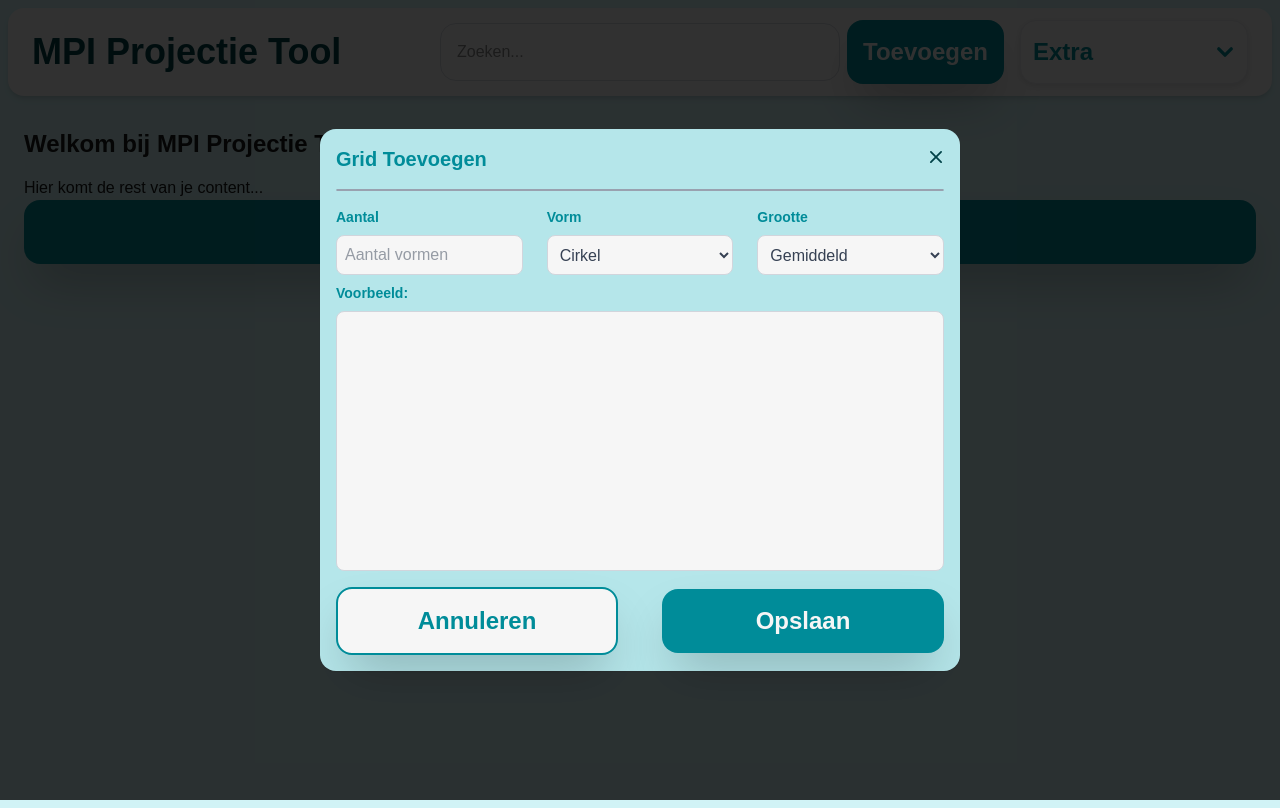
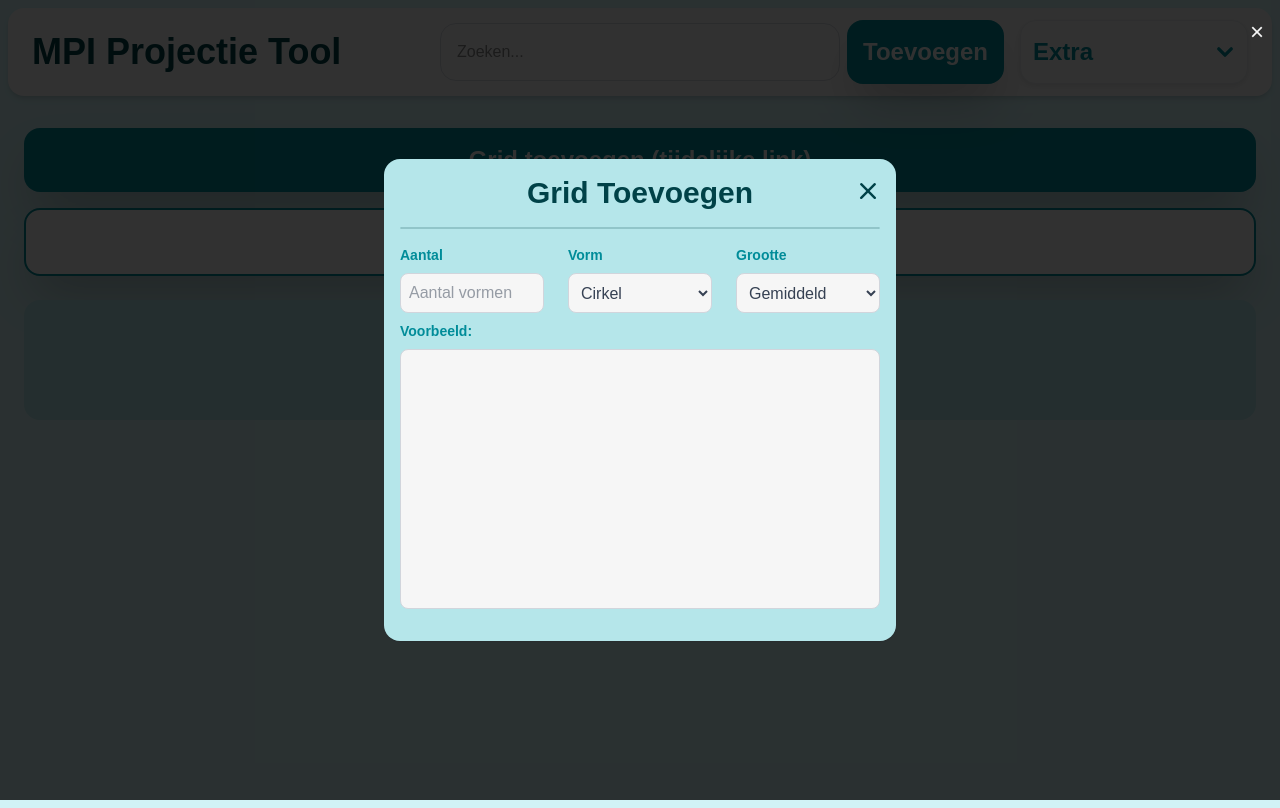
Before and after one commit to Thomas-More-Digital-Innovation/2526-MPI-003-Workarea-projections, a Next.js app in the folder code/: page / in a window 1280 px wide. Both pictures are taken after a click on the button "Grid toevoegen (tijdelijke link)". Built offline with nearby package versions, Linux system fonts and the light colour scheme.

Commit message:
preset display component
GridCard (home page), extra logica, selecteren van grid preset en button enable/disable op basis daarvan.

```diff
--- a/code/src/app/page.tsx
+++ b/code/src/app/page.tsx
@@ -1,10 +1,39 @@
 "use client";
 
-import { Navbar, Button, Popup } from "@/components";
-import { useState } from "react";
+import React, { useState, useEffect } from "react";
+import { Navbar, Button, Popup, GridCard } from "@/components";
+
+interface CardData {
+  id: number;
+  title: string;
+  description: string;
+}
 
 export default function Home() {
   const [showPopup, setShowPopup] = useState(false);
+  const [selectedCard, setSelectedCard] = useState<number | null>(null);
+  const [presets, setPresets] = useState<any[]>([]);
+
+  const handleSelect = (id: string | number) => {
+    const num = Number(id);
+    setSelectedCard((prev) => (prev === num ? null : num));
+  };
+
+  useEffect(() => {
+    const loadPresets = async () => {
+      try {
+        const api = (globalThis as any)?.electronAPI;
+        if (api?.getPresets) {
+          const result = await api.getPresets();
+          setPresets(result || []);
+        }
+      } catch (err) {
+        console.error('Failed to load presets', err);
+      }
+    };
+
+    loadPresets();
+  }, []);
 
   return (
     <div className="min-h-screen bg-[var(--color-secondary)]/20">
@@ -13,23 +42,58 @@ export default function Home() {
 
       {/* Content van de pagina */}
       <main className="p-6">
-        <h1 className="text-2xl font-bold">Welkom bij MPI Projectie Tool</h1>
-        <p className="mt-4">Hier komt de rest van je content...</p>
+        <Button
+          text="Grid toevoegen (tijdelijke link)"
+          onClick={() => setShowPopup(true)}
+        />
 
-        <Button text="Grid toevoegen (tijdelijke link)" onClick={() => setShowPopup(true)} />
+        <div className="mt-4">
+          <Button
+            text={selectedCard ? "Actie op geselecteerde preset" : "Selecteer een preset om actie te doen"}
+            onClick={() => {
+              if (selectedCard != null) {
+                // replace with real action later
+                console.log('Action for selected preset', selectedCard);
+              }
+            }}
+            disabled={selectedCard == null}
+            type="secondary"
+          />
+        </div>
+
+        {/* Dynamische GridCards (from DB) */}
+        <div className="grid grid-cols-6 gap-4 mt-6">
+          {presets.length > 0 ? (
+            presets.map((p) => (
+              <GridCard
+                key={p.gridLayoutId}
+                id={p.gridLayoutId}
+                title={`Preset ${p.gridLayoutId}`}
+                description={`${p.amount} ${p.shape} ${p.size}`}
+                preset={p}
+                active={selectedCard === p.gridLayoutId}
+                onSelect={handleSelect}
+              />
+            ))
+          ) : (
+            <div className="col-span-6 p-8 rounded-2xl bg-[var(--color-popup)] text-center">
+              <p className="text-lg font-semibold">Geen presets gevonden</p>
+              <p className="text-sm text-[var(--color-text)] mt-2">Voeg een nieuw grid toe met de knop hierboven.</p>
+            </div>
+          )}
+        </div>
       </main>
 
-      {/* <Button type="primary" text="hello" onClick={() => setShowPopup(true)} />
-        {showPopup && (
-          <div className="fixed inset-0 flex items-center justify-center bg-black/80 z-50">
-            <Popup  popupType="imageUpload" />
-            <button className="absolute top-4 right-4 text-white text-2xl" onClick={() => setShowPopup(false)}>&times;</button>
-          </div>
-        )} */}
-
+      {/* Popup overlay */}
       {showPopup && (
         <div className="fixed inset-0 flex items-center justify-center bg-black/80 z-50">
           <Popup popupType="gridPreset" onClose={() => setShowPopup(false)} />
+          <button
+            className="absolute top-4 right-4 text-white text-2xl"
+            onClick={() => setShowPopup(false)}
+          >
+            &times;
+          </button>
         </div>
       )}
     </div>
--- a/code/src/components/grid/GridPreset.tsx
+++ b/code/src/components/grid/GridPreset.tsx
@@ -8,6 +8,7 @@ interface GridPresetProps {
   scale?: number;
   total: number;
   perPage?: number;
+  pagination?: boolean; // controls whether pagination UI is visible; defaults to true
 }
 
 const GRID_CONFIG = {
@@ -19,11 +20,11 @@ const GRID_CONFIG = {
   "circle-large": { rows: 1, cols: 4, maxPerPage: 4 },
 } as const;
 
-const GridPreset: React.FC<GridPresetProps> = ({ shape, size, scale = 1, total, perPage = total }) => {
+const GridPreset: React.FC<GridPresetProps> = ({ shape, size, scale = 1, total, perPage = total, pagination = true }) => {
   const gridConfig = GRID_CONFIG;
 
-  const key = `${shape}-${size}` as keyof typeof GRID_CONFIG;
-  const config = gridConfig[key];
+  const key = `${shape}-${size}`;
+  const config = gridConfig[key as keyof typeof GRID_CONFIG];
   const effectivePerPage = Math.min(perPage, config.maxPerPage);
   const totalPages = Math.ceil(total / effectivePerPage);
 
@@ -33,11 +34,13 @@ const GridPreset: React.FC<GridPresetProps> = ({ shape, size, scale = 1, total,
   const endIndex = Math.min(startIndex + effectivePerPage, total);
   const shapesArray = Array.from({ length: total }).slice(startIndex, endIndex);
 
-  const showArrows = totalPages > 1 && scale !== 1;
+  // showArrows controls visibility of pagination UI; internal pagination logic still applies
+  const showArrows = pagination && totalPages > 1 && scale !== 1;
 
   return (
     <div className="relative w-full h-full flex flex-col items-center justify-center">
-      <div className="flex items-center justify-between w-full px-5">
+      {/* Use a full-width row where the center container grows and centers its content */}
+      <div className="flex items-center w-full">
         {/* Linkerpijl of placeholder */}
         {showArrows ? (
           <ArrowLeftCircleIcon
@@ -50,12 +53,10 @@ const GridPreset: React.FC<GridPresetProps> = ({ shape, size, scale = 1, total,
           <div className="w-10 h-10 mx-2" /> // placeholder voor centrering
         )}
 
-        {/* Grid */}
-        <div
-          className={`${!scale ? "h-screen flex items-center justify-center" : ""}`}
-        >
+        {/* Grid: center container grows and centers the grid */}
+        <div className="flex-1 flex items-center justify-center">
           <div
-            className="grid gap-10 justify-center"
+            className="grid gap-1 justify-center"
             style={{
               gridTemplateColumns: `repeat(${config.cols}, auto)`,
               gridTemplateRows: `repeat(${config.rows}, auto)`,
@@ -63,7 +64,7 @@ const GridPreset: React.FC<GridPresetProps> = ({ shape, size, scale = 1, total,
           >
             {shapesArray.map((_, index) => (
               <Shape
-                key={index}
+                key={startIndex + index}
                 shape={shape}
                 size={size}
                 completed={false}
--- a/code/src/components/index.ts
+++ b/code/src/components/index.ts
@@ -8,6 +8,7 @@ export { default as InputField } from './forms/InputField';
 
 // Layout Components
 export { default as Navbar } from './layout/Navbar';
+export { default as GridCard} from './ui/GridCard';
 
 // Grid Components
 export { default as GridPreset } from './grid/GridPreset';
--- a/code/src/components/ui/Button.tsx
+++ b/code/src/components/ui/Button.tsx
@@ -4,21 +4,25 @@ interface ButtonProps {
   text: string;
   type?: "primary" | "secondary";
   onClick?: () => void;
+  disabled?: boolean;
 }
 
-const Button = ({ text, type = "primary", onClick }: ButtonProps) => {
+const Button = ({ text, type = "primary", onClick, disabled = false }: ButtonProps) => {
   const [isHovered, setIsHovered] = React.useState(false);
 
   if (type === "primary") {
+  const hoverColor = isHovered ? "var(--hover-primary)" : "var(--color-primary)";
+  const backgroundColor = disabled ? "#9ca3af" : hoverColor;
     return (
       <button
         className="w-full text-2xl p-4 text-[var(--color-white)] font-bold rounded-2xl transition-colors duration-200 cursor-pointer shadow-2xl"
         style={{
-          backgroundColor: isHovered ? "var(--hover-primary)" : "var(--color-primary)",
+          backgroundColor,
         }}
         onMouseEnter={() => setIsHovered(true)}
         onMouseLeave={() => setIsHovered(false)}
-        onClick={onClick}
+        onClick={disabled ? undefined : onClick}
+        disabled={disabled}
       >
         {text}
       </button>
@@ -28,13 +32,14 @@ const Button = ({ text, type = "primary", onClick }: ButtonProps) => {
   // Secondary button
   return (
     <button
-      className="border-2 border-[var(--color-primary)] w-full p-4 text-2xl text-[var(--color-primary)] font-bold rounded-2xl transition-colors duration-200 cursor-pointer shadow-2xl"
+      className={`border-2 border-[var(--color-primary)] w-full p-4 text-2xl font-bold rounded-2xl transition-colors duration-200 shadow-2xl ${disabled ? 'text-gray-400 cursor-not-allowed' : 'text-[var(--color-primary)] cursor-pointer'}`}
       style={{
         backgroundColor: isHovered ? "var(--hover-white)" : "var(--color-white)",
       }}
       onMouseEnter={() => setIsHovered(true)}
       onMouseLeave={() => setIsHovered(false)}
-      onClick={onClick}
+      onClick={disabled ? undefined : onClick}
+      disabled={disabled}
     >
       {text}
     </button>
--- a/code/src/components/ui/Popup.tsx
+++ b/code/src/components/ui/Popup.tsx
@@ -7,118 +7,245 @@ import { CloudArrowUpIcon, ArrowUpOnSquareIcon, ArrowDownOnSquareIcon } from "@h
 import InputField from "../forms/InputField";
 import GridPreset from "../grid/GridPreset";
 
-declare global {
-  interface Window {
-    electronAPI?: {
-      addPreset: (preset: { shape: string; size: string; amount: number }) => Promise<unknown>;
-      getPresets: () => Promise<Array<{ id: number; shape: string; size: string; amount: number }>>;
+type PopupProps = {
+  popupType: string;
+  onClose?: () => void;
 };
-  }
-}
 
-interface PopupProps {
-  popupType: "imageUpload" | "exportImport" | "removeImage" | "gridPreset";
-  onClose?: () => void;
-}
-
-const POPUP_TITLES = {
+const POPUP_TITLES: Record<string, string> = {
   imageUpload: "Foto Toevoegen",
   exportImport: "Importeer / Exporteer Presets",
   removeImage: "Foto Verwijderen",
   gridPreset: "Grid Toevoegen",
-} as const;
+};
 
 const Popup = ({ popupType, onClose }: PopupProps) => {
   const fileInputRef = useRef<HTMLInputElement>(null);
-  const [hoveredBox, setHoveredBox] = React.useState<"export" | "import" | null>(null);
+  const [hoveredBox, setHoveredBox] = React.useState<'export' | 'import' | null>(null);
+  const [fileError, setFileError] = useState<string | null>(null);
+
+  const handleDivClick = () => {
+    fileInputRef.current?.click();
+  };
+
+  const handleFileChange = async (event: React.ChangeEvent<HTMLInputElement>) => {
+    const file = event.target.files?.[0];
+    if (!file) return;
+
+    if (!file.type.startsWith("image/")) {
+      setFileError("Alleen afbeeldingsbestanden toegestaan (PNG, JPG, GIF).");
+      return;
+    }
+
+    const maxSize = 5 * 1024 * 1024; // 5MB
+    if (file.size > maxSize) {
+      setFileError("Maximale bestandsgrootte is 5MB.");
+      return;
+    }
+    setFileError(null);
+    console.log("Selected file:", file.name);
+
+    // Basic upload handling: if Electron preload API is available, save file via IPC
+    try {
+      if (typeof globalThis !== 'undefined' && (globalThis as any).electronAPI?.addImage) {
+        const arrayBuffer = await file.arrayBuffer();
+        const fileData = { name: file.name, buffer: new Uint8Array(arrayBuffer) };
+        await (globalThis as any).electronAPI.addImage(fileData, file.name);
+        // close popup after successful upload
+        onClose?.();
+      } else {
+        // Fallback: just log and keep the popup open
+        console.log('No electron API available - file ready for upload', file.name);
+      }
+    } catch (err) {
+      console.error('Upload failed', err);
+      setFileError('Upload is mislukt. Probeer opnieuw.');
+    }
+  };
+
+  const images = new Array(3).fill("praline.jpeg");
+  const title = POPUP_TITLES[popupType] || "Popup";
+
 
   const [amount, setAmount] = useState("");
   const [shape, setShape] = useState<"circle" | "rectangle">("circle");
   const [size, setSize] = useState<"small" | "medium" | "large">("medium");
-  const [presets, setPresets] = useState<
-    Array<{ id: number; shape: string; size: string; amount: number }>
-  >([]);
 
-  // Helper functions
   const handleShapeChange = (value: string) => {
-    if (value === "circle" || value === "rectangle") setShape(value);
-  };
-  const handleSizeChange = (value: string) => {
-    if (value === "small" || value === "medium" || value === "large") setSize(value);
-  };
-
-  // Fetch existing presets (optioneel)
-  React.useEffect(() => {
-    if (popupType === "gridPreset") {
-      fetchPresets();
-    }
-  }, [popupType]);
-
-  const fetchPresets = async () => {
-    if (window.electronAPI?.getPresets) {
-      const result = await window.electronAPI.getPresets();
-      setPresets(result);
+    if (value === "circle" || value === "rectangle") {
+      setShape(value);
     }
   };
 
-  const handleSavePreset = async () => {
-    if (!amount || isNaN(parseInt(amount))) {
-      alert("Geef een geldig aantal op.");
-      return;
-    }
-
-    if (window.electronAPI?.addPreset) {
-      await window.electronAPI.addPreset({
-        shape,
-        size,
-        amount: parseInt(amount),
-      });
-      alert("Preset opgeslagen!");
-      await fetchPresets();
-      if (onClose) onClose();
-    } else {
-      alert("Electron API niet beschikbaar.");
+  const handleSizeChange = (value: string) => {
+    if (value === "small" || value === "medium" || value === "large") {
+      setSize(value);
     }
   };
 
-  const title = POPUP_TITLES[popupType] || "Popup";
+  return (
+    <div className="p-4 bg-[var(--color-popup)] rounded-2xl shadow relative max-w-[609px] w-[80%] md:w-[40%]">
+      <input
+        type="file"
+        ref={fileInputRef}
+        onChange={handleFileChange}
+        style={{ display: "none" }}
+      />
+      <button className="absolute top-4 right-3" onClick={onClose}>
+        <XMarkIcon className="h-8 w-8 text-[var(--dark-text)] cursor-pointer" />
+      </button>
+      <div>
+        <h2 className="text-3xl font-bold text-center text-[var(--dark-text)] mb-4">{title}</h2>
+        <hr className="w-full mb-4 border-1 rounded-2xl border-[#004248]/20" />
 
-  return (
-    <div className="p-4 bg-[var(--color-popup)] rounded-2xl shadow relative w-[50%]">
-      <button className="absolute top-4 right-3" onClick={onClose}>
-        <XMarkIcon className="h-6 w-6 text-[var(--dark-text)] cursor-pointer" />
+        {popupType === "imageUpload" && (
+          <>
+            <button
+              type="button"
+              onClick={handleDivClick}
+              onKeyDown={(e) => { if (e.key === 'Enter' || e.key === ' ') { e.preventDefault(); handleDivClick(); } }}
+              aria-label="Upload afbeelding"
+              className="h-60 p-6 bg-[var(--color-white)] text-[var(--color-text)] rounded-2xl shadow cursor-pointer flex flex-col justify-center items-center"
+            >
+              <CloudArrowUpIcon className="h-15 w-15 text-[var(--color-primary)]" />
+              <p className="text-[var(--color-text)] text-lg">Upload een bestand of sleep</p>
+              <p className="text-gray-400">PNG, JPG, GIF tot 5MB</p>
             </button>
+            {fileError && (
+              <p className="text-red-600 text-center my-3">{fileError}</p>
+            )}
 
-      <div>
-        <h2 className="text-xl font-bold text-[var(--color-primary)] mb-4">{title}</h2>
-        <hr className="w-full mb-4 border-1 rounded-2xl border-gray-400" />
+            <p className="my-3 text-xl text-[var(--dark-text)] text-center">Of kies uit eerdere foto's</p>
+            <div className="grid gap-4 grid-cols-1 md:grid-cols-2 lg:grid-cols-3 mb-6">
+              {images.map((src, idx) => (
+                <img
+                  key={`${src}-${idx}`}
+                  src={src}
+                  alt={`doosje praline ${idx + 1}`}
+                  className="w-full h-40 object-cover rounded-2xl shadow"
+                />
+              ))}
+            </div>
+          </>
+        )}
 
         {popupType === "gridPreset" && (
-          <>
+          <div>
+            <div>
               <div className="flex flex-row gap-6 mx-auto">
-              <InputField type="textField" label="Aantal" hint="Aantal vormen" value={amount} onChange={setAmount} />
-              <InputField type="shapeDropdown" label="Vorm" value={shape} onChange={handleShapeChange} />
-              <InputField type="sizeDropdown" label="Grootte" value={size} onChange={handleSizeChange} />
+                <InputField
+                  type="textField"
+                  label="Aantal"
+                  hint="Aantal vormen"
+                  value={amount}
+                  onChange={setAmount}
+                />
+
+                <InputField
+                  type="shapeDropdown"
+                  label="Vorm"
+                  value={shape}
+                  onChange={handleShapeChange}
+                />
+
+                <InputField
+                  type="sizeDropdown"
+                  label="Grootte"
+                  value={size}
+                  onChange={handleSizeChange}
+                />
               </div>
 
+            </div>
             <div className="mx-auto">
               <div className="my-2 flex flex-row gap-6 max-w-5xl mx-auto">
                 <p className="text-sm font-bold text-[var(--color-primary)]">Voorbeeld:</p>
               </div>
               <div className="w-full h-65 border border-gray-300 rounded-lg bg-white flex items-center justify-center">
-                <GridPreset shape={shape} size={size} scale={0.3} total={parseInt(amount)} />
+                <GridPreset shape={shape} size={size} scale={0.3} total={Number.parseInt(amount || '0', 10)} />
               </div>
             </div>
-          </>
+
+          </div>
         )}
 
-        <div className="w-full mt-4 flex justify-between items-center gap-4">
+        {popupType === "exportImport" && (
+          <div className="w-full flex justify-center">
+            <button
+              type="button"
+              onClick={() => { /* import handler placeholder */ }}
+              onMouseEnter={() => setHoveredBox('import')}
+              onMouseLeave={() => setHoveredBox(null)}
+              onKeyDown={(e) => { if (e.key === 'Enter' || e.key === ' ') { e.preventDefault(); /* import handler placeholder */ } }}
+              className="w-[95%] h-[25vw] m-2 flex justify-center items-center rounded-2xl shadow cursor-pointer transition-colors duration-200"
+              style={{ backgroundColor: hoveredBox === 'import' ? 'var(--hover-white)' : 'var(--color-white)' }}
+            >
+              <div className="flex-col justify-center text-center">
+                <ArrowDownOnSquareIcon className="h-30 w-30 text-[var(--color-primary)]"/>
+                <p className="mt-4 text-4xl font-semibold">Import</p>
+              </div>
+            </button>
+            <button
+              type="button"
+              onClick={() => { /* export handler placeholder */ }}
+              onMouseEnter={() => setHoveredBox('export')}
+              onMouseLeave={() => setHoveredBox(null)}
+              onKeyDown={(e) => { if (e.key === 'Enter' || e.key === ' ') { e.preventDefault(); /* export handler placeholder */ } }}
+              className="w-[95%] h-[25vw] m-2 flex justify-center items-center rounded-2xl shadow cursor-pointer transition-colors duration-200"
+              style={{ backgroundColor: hoveredBox === 'export' ? 'var(--hover-white)' : 'var(--color-white)' }}
+            >
+              <div className="flex-col justify-center text-center">
+                <ArrowUpOnSquareIcon className="h-30 w-30 text-[var(--color-primary)]"/>
+                <p className="mt-4 text-4xl font-semibold">Export</p>
+              </div>
+            </button>
+          </div>
+        )}
+
+        {popupType === "removeImage" && (
+            <div className="flex-col">
+               <div className="flex justify-center">
+                 <img
+                  src="praline.jpeg"
+                  alt="doosje praline"
+                  className="w-70 h-70 object-cover rounded-2xl shadow"
+                    />
+                </div>
+            <p className="mt-8 mb-8 text-3xl">
+              Ben je zeker dat je dit wilt verwijderen?
+            </p>
+
+            </div>
+        )}
+
+        <div className="w-full mt-4">
+          {popupType === "removeImage" && (
+            <div className="flex justify-between items-center">
+              <div className="w-[282px]">
+                <Button type="secondary" text="Terug" onClick={onClose} />
+              </div>
+              <div className="w-[282px]">
+                <Button type="primary" text="Verwijderen" />
+              </div>
+            </div>
+          )}
+
+          {popupType === "exportImport" && (
+            <div className="flex justify-center">
+              <div className="w-[282px]">
+                <Button type="secondary" text="Terug" onClick={onClose} />
+              </div>
+            </div>
+          )}
+
+          {popupType === "imageUpload" && (
+            <div className="flex justify-between items-center">
               <div className="w-[282px]">
                 <Button type="secondary" text="Annuleren" onClick={onClose} />
               </div>
-          {popupType === "gridPreset" && (
               <div className="w-[282px]">
-              <Button type="primary" text="Opslaan" onClick={handleSavePreset} />
+                <Button type="primary" text="Opslaan" />
+              </div>
             </div>
           )}
         </div>
```
Also changed, not shown: code/src/components/ui/GridCard.tsx (added, +56 -0 lines). Lines whose indentation alone changed are shown as unchanged.
